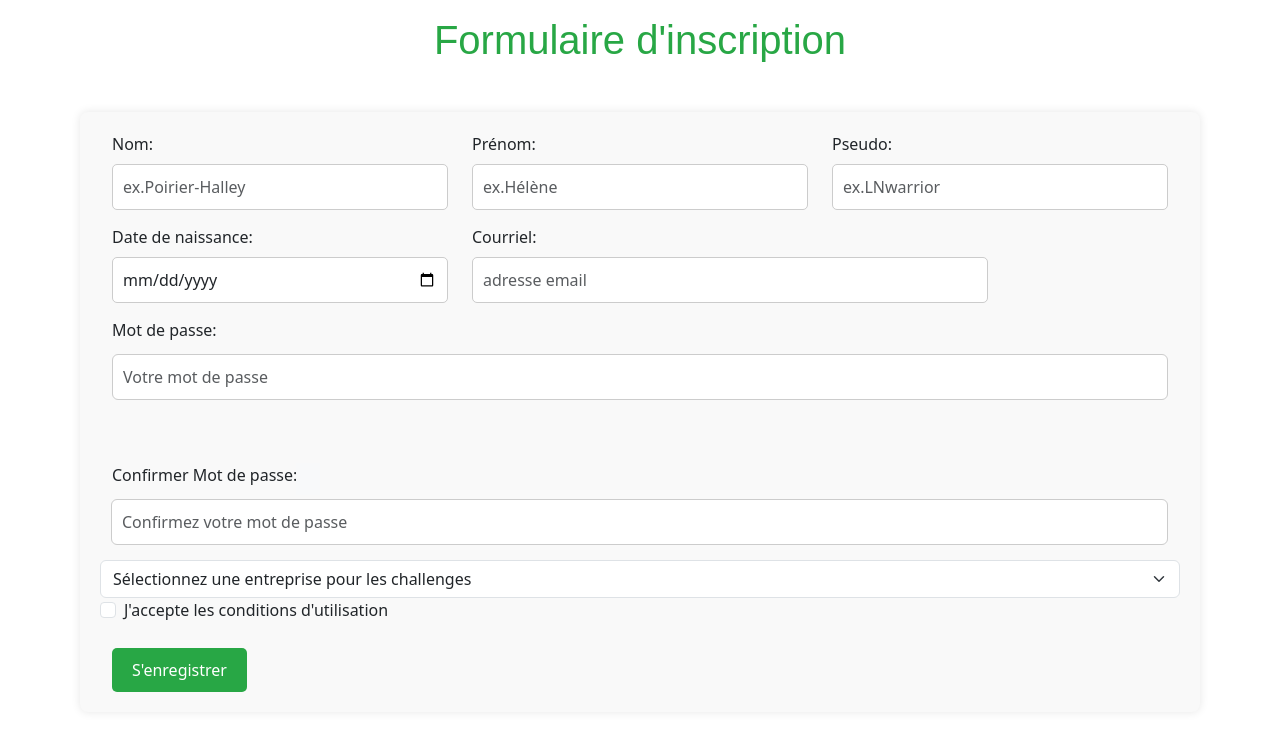
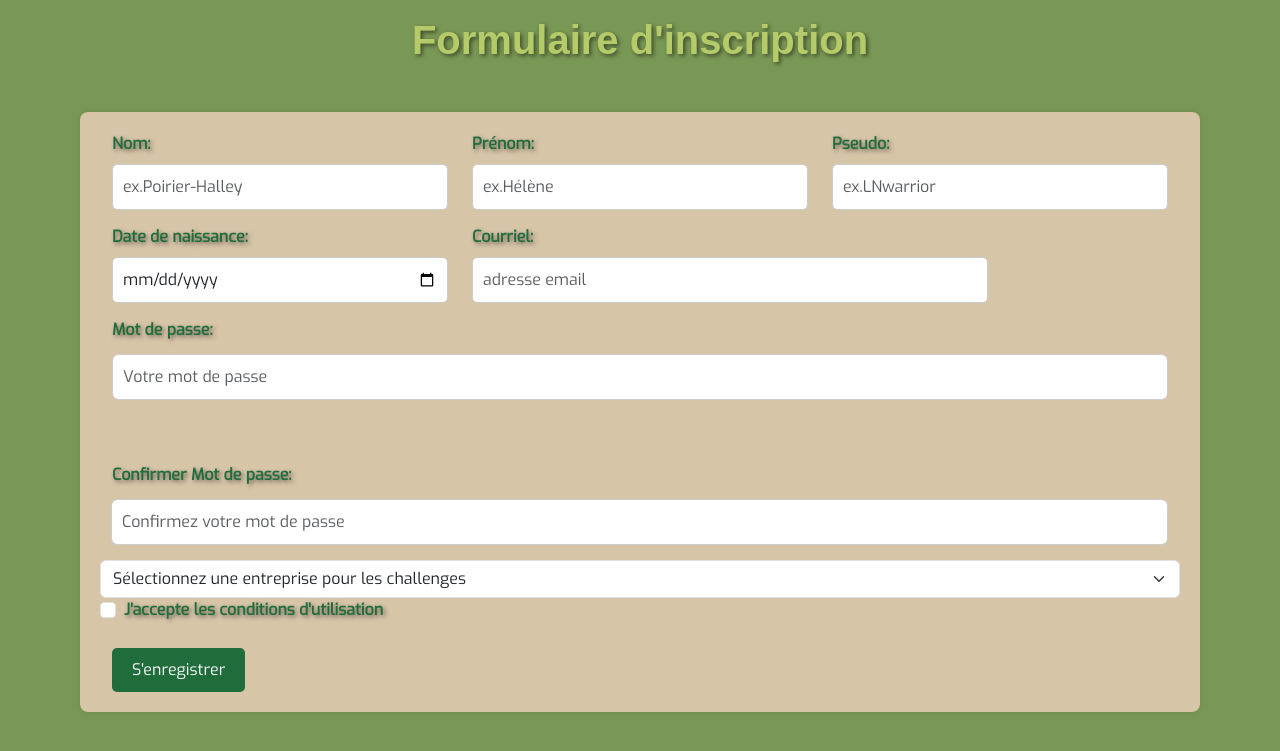
Before and after one commit to LN27100/metro_boulot_dodo, a PHP site: page /controllers/controller-signup.php in a window 1280 px wide. Shown: the top 751 px of the page. Run offline with PHP 8.4, Linux system fonts and the light colour scheme; data that the repository does not hold is empty; some web fonts are replaced.

Commit message:
ajout css application

```diff
--- a/assets/css/style.css
+++ b/assets/css/style.css
@@ -3,13 +3,17 @@
 @import url('https://fonts.googleapis.com/css2?family=Marhey&display=swap');
 /* font-family: 'Marhey', sans-serif; */
 
-
+body{
+  background-color: #7A9855 ;
+}
 
 h1 {
   font-family: 'Marhey', sans-serif;
   text-align: center;
   margin-bottom: 3rem;
-  color: #28a745;
+  color:     #B5CA69;
+  font-weight: bolder;
+  text-shadow: 2px 2px 4px rgba(0, 0, 0, 0.5);
   margin-top: 1rem;
 }
 
@@ -21,6 +25,10 @@ h1 {
 }
 
 /* formulaire */
+
+.container form {
+  background-color: #D7C5A8  ;
+}
 
 .container {
   display: flex;
@@ -37,6 +45,10 @@ form {
   border-radius: 8px;
   box-shadow: 0 0 10px rgba(0, 0, 0, 0.1);
   height: auto;
+  font-family: 'Exo', sans-serif;
+  color:    #206D3C   ;
+  text-shadow: 2px 2px 4px rgba(0, 0, 0, 0.5);
+  font-weight: bold;
 
 }
 
@@ -66,14 +78,14 @@ input[type="password"] {
 /* Style du bouton */
 .button {
   padding: 10px 20px;
-  background-color: #28a745;
+  background-color: #206D3C  ;
   color: #fff;
   border: none;
   border-radius: 5px;
 }
 
 .button:hover {
-  background-color: #62c479;
+  background-color: #7A9855 ;
 }
 
 /* Style des messages de validation */
--- a/controllers/controller-signup.php
+++ b/controllers/controller-signup.php
@@ -2,7 +2,8 @@
 
 // Fonction de connexion à la base de données
 // La méthode PDO permet de changer facilement de BDD si besoin.
-function connectToDatabase() {
+function connectToDatabase()
+{
     $dsn = "mysql:host=localhost;dbname=metro_boulot_dodo";
     $username = "LN27100";
     $password = "02111979Lh#";
@@ -22,7 +23,8 @@ function connectToDatabase() {
 }
 
 // FONCTION d'exécution de requête
-function executeQuery($db, $sql) {
+function executeQuery($db, $sql)
+{
     $query = $db->prepare($sql);
     $query->execute();
     return $query->fetchAll(PDO::FETCH_ASSOC);
@@ -48,8 +50,8 @@ if ($_SERVER["REQUEST_METHOD"] == "POST") {
     // Contrôle du pseudo
     if (empty($_POST["pseudo"])) {
         $errors["pseudo"] = "Le champ Pseudo ne peut pas être vide";
-    } elseif (!preg_match("/^[a-zA-ZÀ-ÿ -]*$/", $_POST["pseudo"])) {
-        $errors["pseudo"] = "Seules les lettres, les espaces et les tirets sont autorisés dans le champ Pseudo";
+    } elseif (!preg_match("/^[a-zA-ZÀ-ÿ\d]+$/", $_POST["pseudo"])) {
+        $errors["pseudo"] = "Seules les lettres et les chiffres sont autorisés dans le champ Pseudo";
     }
 
     // Contrôle de l'email
@@ -119,7 +121,7 @@ if ($_SERVER["REQUEST_METHOD"] == "POST") {
                 echo '<div style="text-align: center;">';
                 echo '<style>';
                 echo 'h2 {';
-            echo '  background-color: #93c47d;';
+                echo '  background-color: #B5CA69 ;';
                 echo '  color: white;';
                 echo '  padding: 10px;';
                 echo '  width: 20rem;';
@@ -139,7 +141,6 @@ if ($_SERVER["REQUEST_METHOD"] == "POST") {
                 echo '<p><strong><em>Vous pouvez maintenant vous connecter.</em></strong></p>';
                 echo '<button class="button" style="background-color: #28a745; color: #fff; border: none; border-radius: 5px; padding: 10px 20px; cursor: pointer;">Connexion</button>'; // Style directement dans l'attribut "style"
                 echo '</div>';
-
             } catch (PDOException $e) {
                 echo "Erreur lors de l'ajout de l'utilisateur : " . $e->getMessage();
             }
--- a/views/view-signup.php
+++ b/views/view-signup.php
@@ -32,7 +32,7 @@
 
             <div class="col-md-4">
                 <label for="validationServer03" class="form-label">Pseudo: </label>
-                <input type="text" class="form-control <?php if (isset($errors['pseudo'])) echo 'is-invalid'; ?>" id="validationServer03" name="pseudo" placeholder="ex.LNwarrior" required>
+                <input type="text" class="form-control <?php if (isset($errors['pseudo'])) echo 'is-invalid'; ?>" id="validationServer03" name="pseudo" pattern="^[a-zA-ZÀ-ÿ\d]*$" placeholder="ex.LNwarrior" required>
                 <div class="invalid-feedback" id="pseudoValidationFeedback">Champ obligatoire</div>
             </div>
 
@@ -87,10 +87,7 @@
 
             <div class="col-12 mt-4 mt-xxl-0  h-auto">
                 <div class="input-group d-flex">
-                    <label for="confirm-password-input" class="form-label">Confirmer Mot de passe: </label>
-                    <span class="input-group-text border-0" id="confirm-password">
-                        <i class="bi bi-x fa-2x me-1 d-none"></i>
-                    </span>
+                    <label for="confirm-password-input" class="form-label">Confirmer Mot de passe:</label>
                     <input type="password" class="form-control rounded mt-1 password-input <?php if (isset($errors['conf_mot_de_passe'])) echo 'is-invalid'; ?>" name="conf_mot_de_passe" placeholder="Confirmez votre mot de passe" aria-label="confirm-password" aria-describedby="confirm-password" id="confirm-password-input" />
                     <div class="invalid-feedback" id="confirmPasswordValidationFeedback"></div>
                     <div class="valid-feedback"></div>
```
Lines whose indentation alone changed are shown as unchanged.
